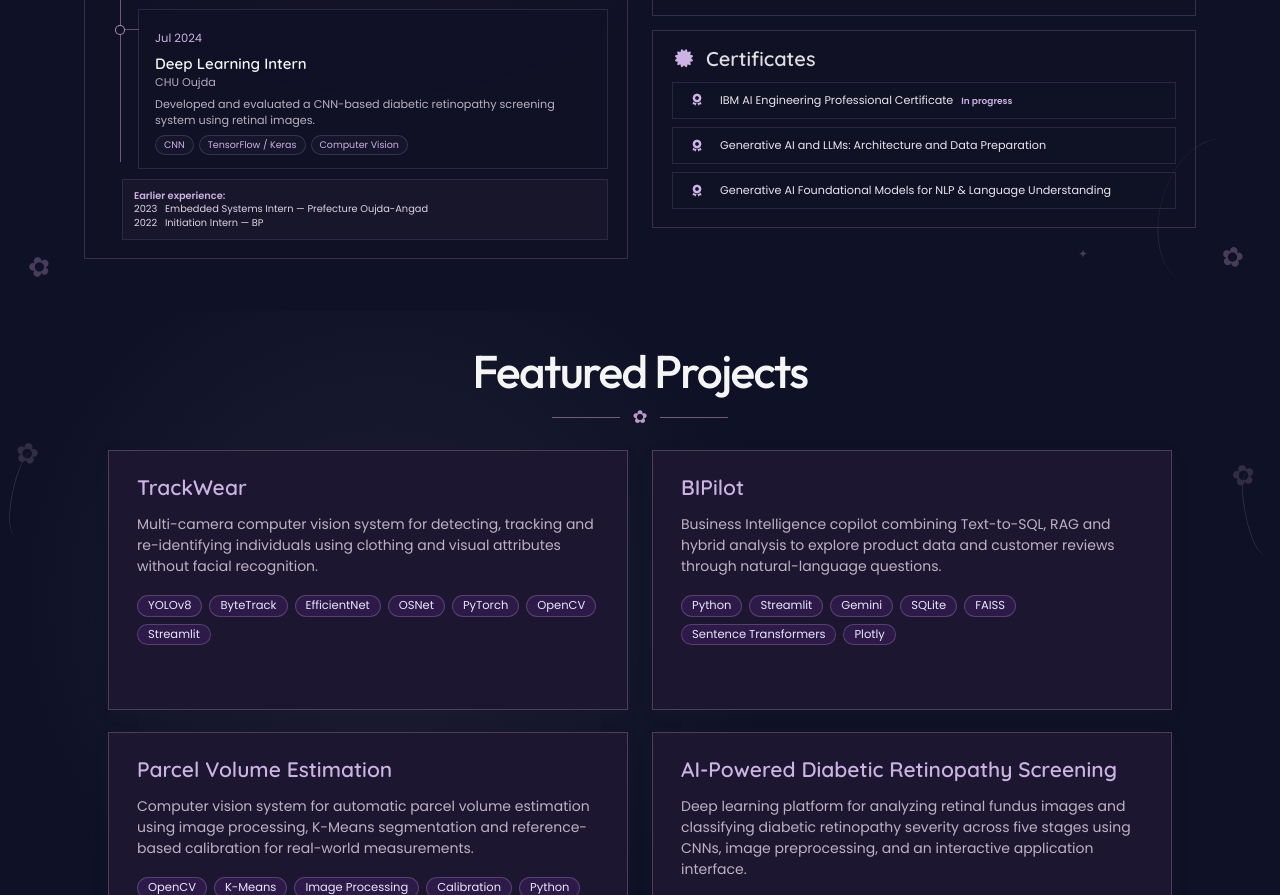
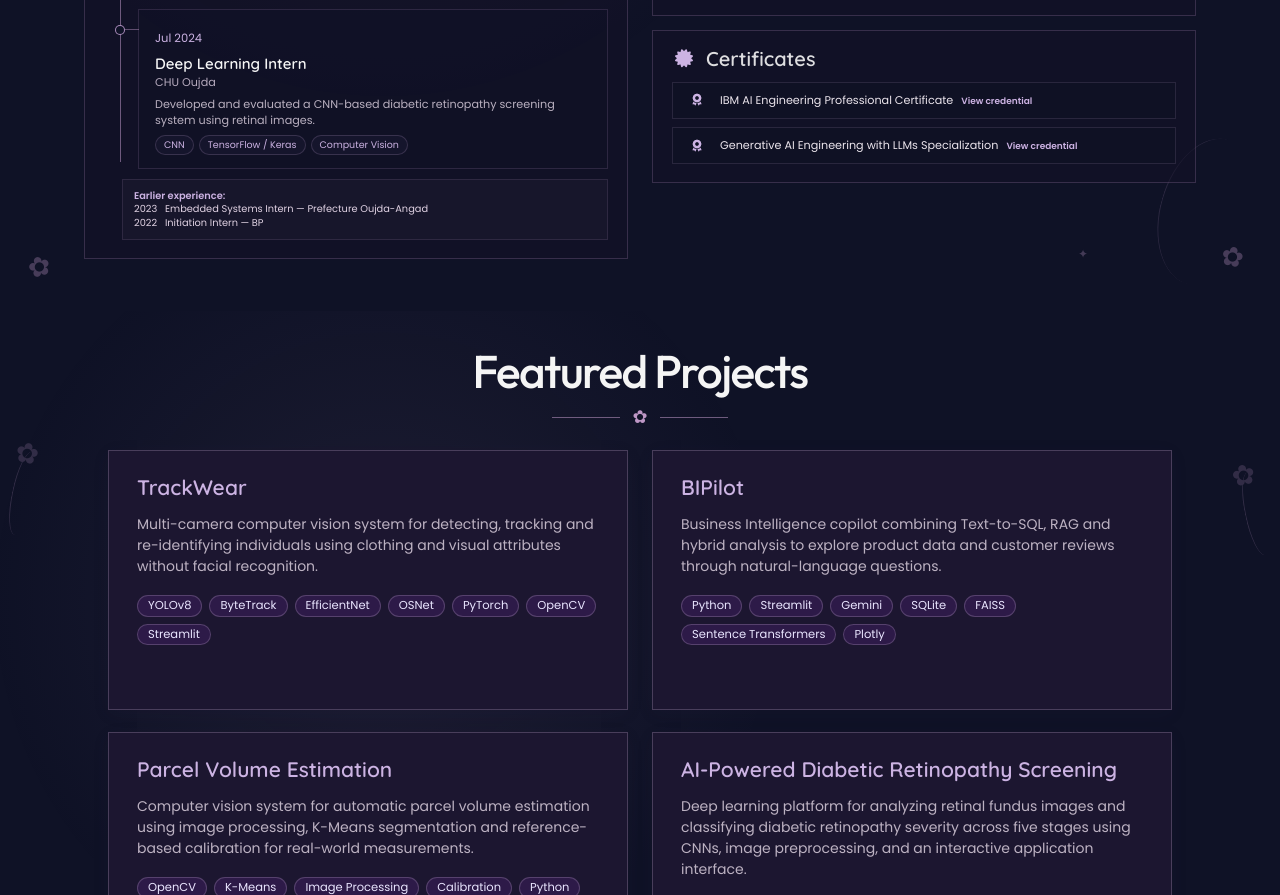
Before and after one commit to RaounakElGourma/Portfolio, a plain HTML site: page index.html in a window 1280 px wide. Shown: the part 2384-3279 px from the top of the page. Drawn offline with nearby package versions, Linux system fonts and the light colour scheme.

Commit message:
Add files via upload

```diff
--- a/index.html
+++ b/index.html
@@ -3181,15 +3181,11 @@ body .toggle:focus-visible { outline: 2px solid #d7a8e7; outline-offset: 5px; }
         <ul class="certificates-list">
           <li class="certificate-item">
             <i class="fas fa-award" aria-hidden="true"></i>
-            <span class="certificate-name">IBM AI Engineering Professional Certificate <span class="certificate-status">In progress</span></span>
+            <span class="certificate-name">IBM AI Engineering Professional Certificate <a class="certificate-status" href="https://coursera.org/verify/professional-cert/IECO565LDQ3G" target="_blank" rel="noopener noreferrer" style="text-decoration: none;"><strong>View credential</strong></a></span>
           </li>
           <li class="certificate-item">
             <i class="fas fa-award" aria-hidden="true"></i>
-            <span class="certificate-name">Generative AI and LLMs: Architecture and Data Preparation</span>
-          </li>
-          <li class="certificate-item">
-            <i class="fas fa-award" aria-hidden="true"></i>
-            <span class="certificate-name">Generative AI Foundational Models for NLP &amp; Language Understanding</span>
+            <span class="certificate-name">Generative AI Engineering with LLMs Specialization <a class="certificate-status" href="https://coursera.org/verify/specialization/Y4Q830MR8AQS" target="_blank" rel="noopener noreferrer" style="text-decoration: none;"><strong>View credential</strong></a></span>
           </li>
         </ul>
       </aside>
```
